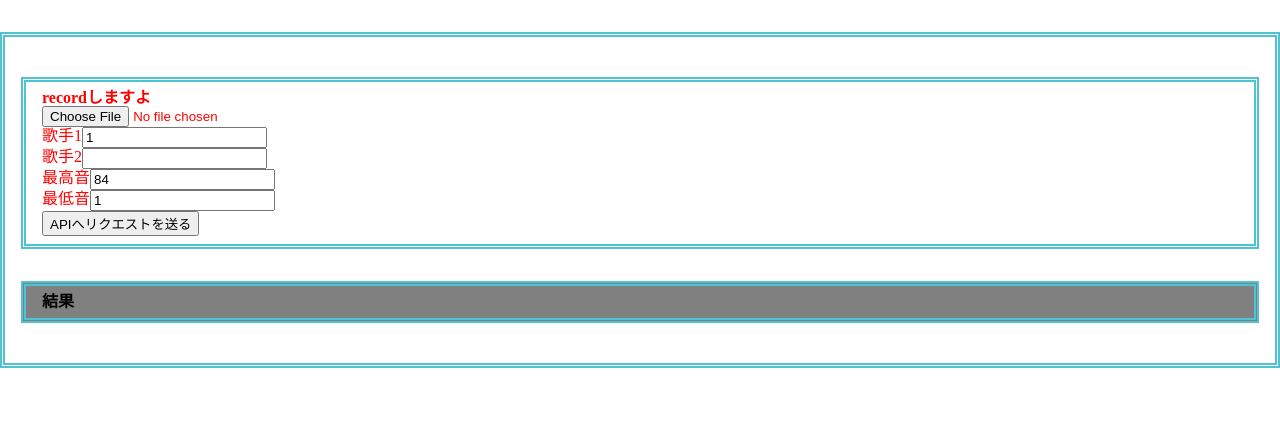
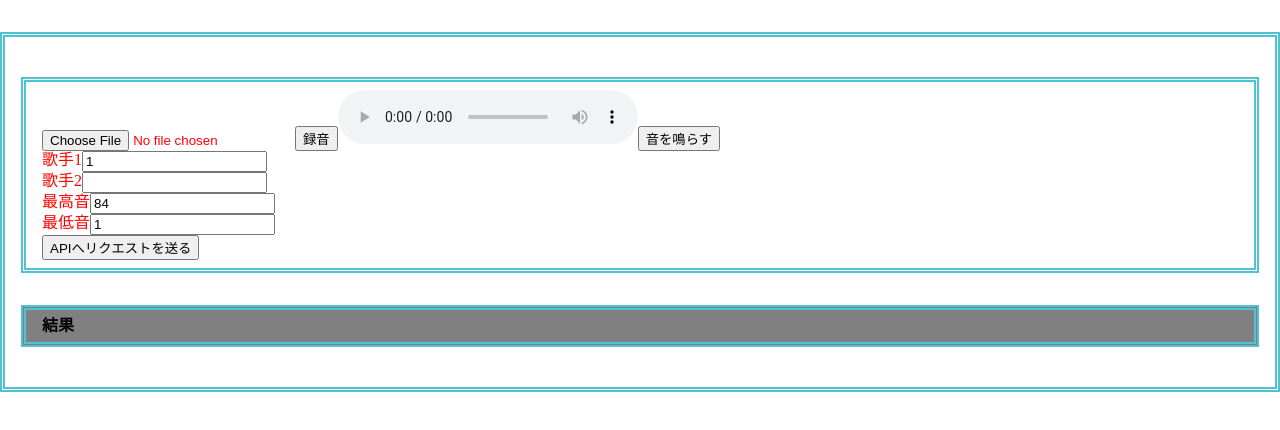
Before and after one commit to kroad/hait-advanced-teamB, a Vue app in the folder frontend/: page / in a window 1280 px wide. Shown: the top 430 px of the page. Built offline with nearby package versions, Linux system fonts and the light colour scheme.

Commit message:
Update Record.vue

```diff
--- a/frontend/src/components/Record.vue
+++ b/frontend/src/components/Record.vue
@@ -1,10 +1,85 @@
 <template>
   <div>
-    <h1>recordしますよ</h1>
-    <input type="file" accept="audio/*" capture="microphone" />
+    <input
+      type="file"
+      accept="audio/*"
+      capture="microphone"
+      id="recorder"
+      @change="playSound"
+    />
+    <button @click="record">録音</button>
+    <audio id="player" controls :src="source"></audio>
+    <button @click="speaker">音を鳴らす</button>
+
+    <p>{{ source }}</p>
   </div>
 </template>
 
 <script>
-export default {};
+export default {
+  data() {
+    return {
+      source: "",
+    };
+  },
+  methods: {
+    speaker() {
+      window.AudioContext = window.AudioContext || window.webkitAudioContext;
+      // Create the instance of AudioContext
+      let context = new AudioContext();
+      // Create the instance of OscillatorNode
+      let oscillator = context.createOscillator();
+      // for legacy browsers
+      oscillator.start = oscillator.start || oscillator.noteOn;
+      oscillator.stop = oscillator.stop || oscillator.noteOff;
+      // for legacy browsers
+      context.createGain = context.createGain || context.createGainNode;
+      // Create the instance of GainNode
+      let gain = context.createGain();
+      // OscillatorNode (Input) -> GainNode (Volume) -> AudioDestinationNode (Output)
+      oscillator.connect(gain);
+      gain.connect(context.destination);
+      // Start sound
+      oscillator.start(0);
+      // Stop sound (after 5 sec)
+      window.setTimeout(function () {
+        oscillator.stop(0);
+      }, 3000);
+      // 音量調整
+      gain.gain.value = 0.1;
+    },
+
+    playSound(event) {
+      let file = event.target.files[0];
+      this.source = URL.createObjectURL(file);
+    },
+
+    record() {
+      navigator.mediaDevices
+        .getUserMedia({ audio: true, video: false })
+        .then((stream) => {
+          let recorder = new MediaRecorder(stream);
+          let chunks = [];
+          recorder.addEventListener("dataavailable", (e) => {
+            chunks.push(e.data);
+            console.log(e);
+            console.log(chunks);
+          });
+          recorder.addEventListener("stop", () => {
+            const blob = new Blob(chunks, { type: "audio/mp3" });
+            this.source = window.URL.createObjectURL(blob);
+            console.log(blob);
+          });
+          recorder.start(1000);
+          setTimeout(() => {
+            recorder.stop();
+          }, 5000);
+        })
+
+        .catch((error) => {
+          console.log(error);
+        });
+    },
+  },
+};
 </script>
```
